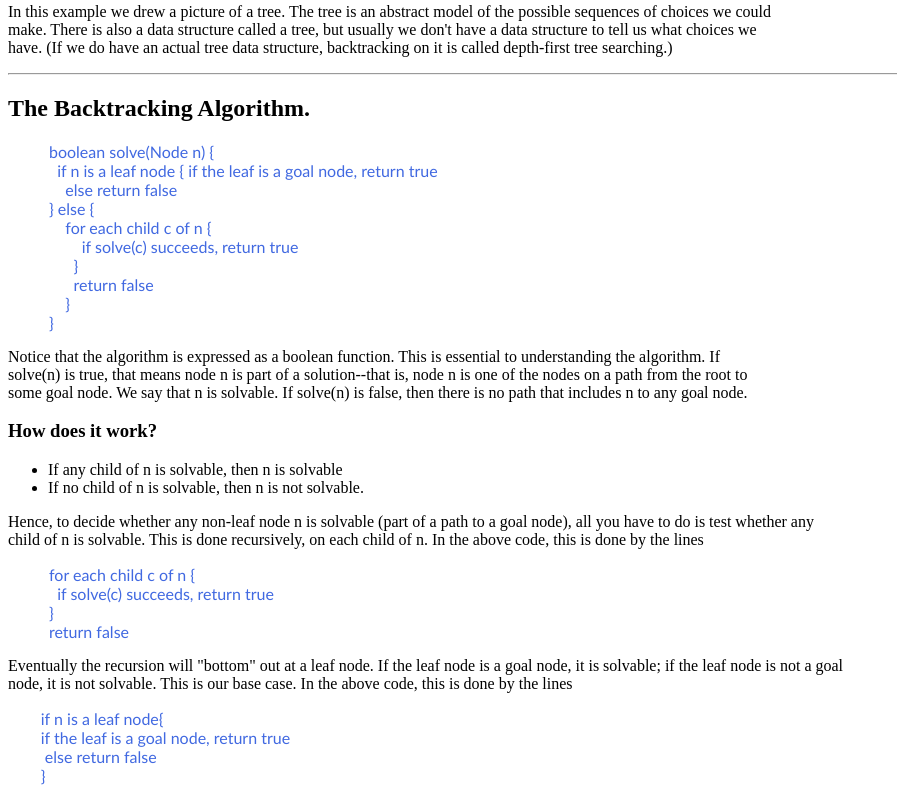
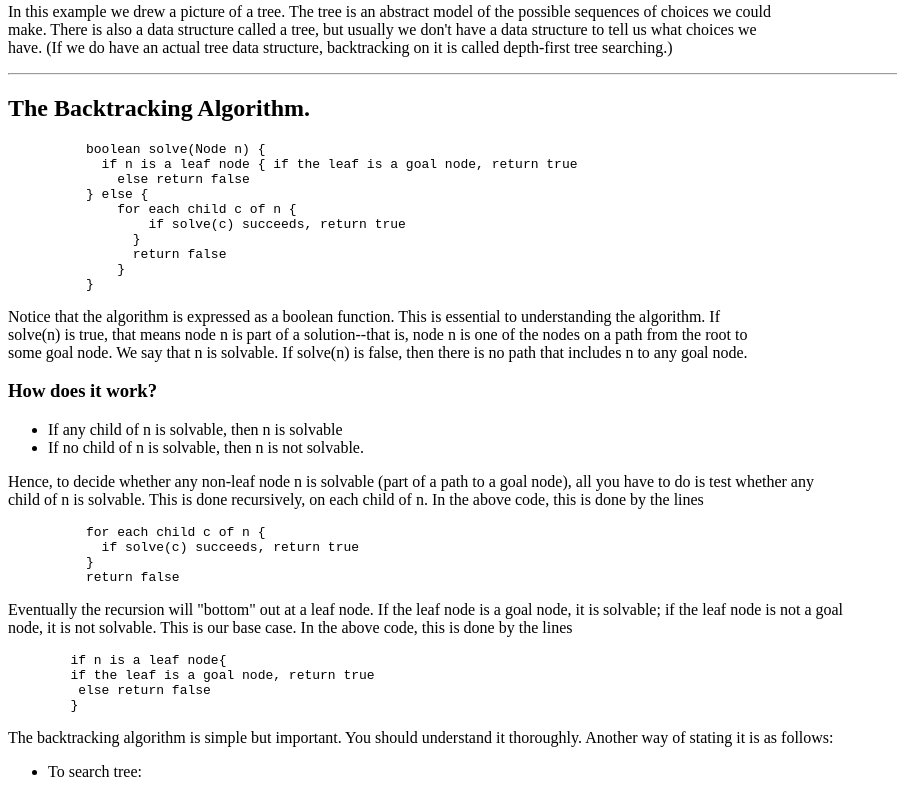
Before and after one commit to Faizan1808/html_project, a plain HTML site: page index.html in a window 1280 px wide. Shown: the part 804-1598 px from the top of the page, without its empty margins (0-897 px from the left). Drawn offline with Linux system fonts and the light colour scheme.

Commit message:
Update index.html

```diff
--- a/index.html
+++ b/index.html
@@ -6,13 +6,6 @@
     <meta name="viewport" content="width=device-width, initial-scale=1.0">
     <title>Backtracking</title>
 </head>
-<style>
-  pre {
-    color: royalblue;
-    font-family: 'Gill Sans', 'Gill Sans MT', Calibri, 'Trebuchet MS', sans-serif;
-  }
-
-  </style>
 <body>
 
 
```
